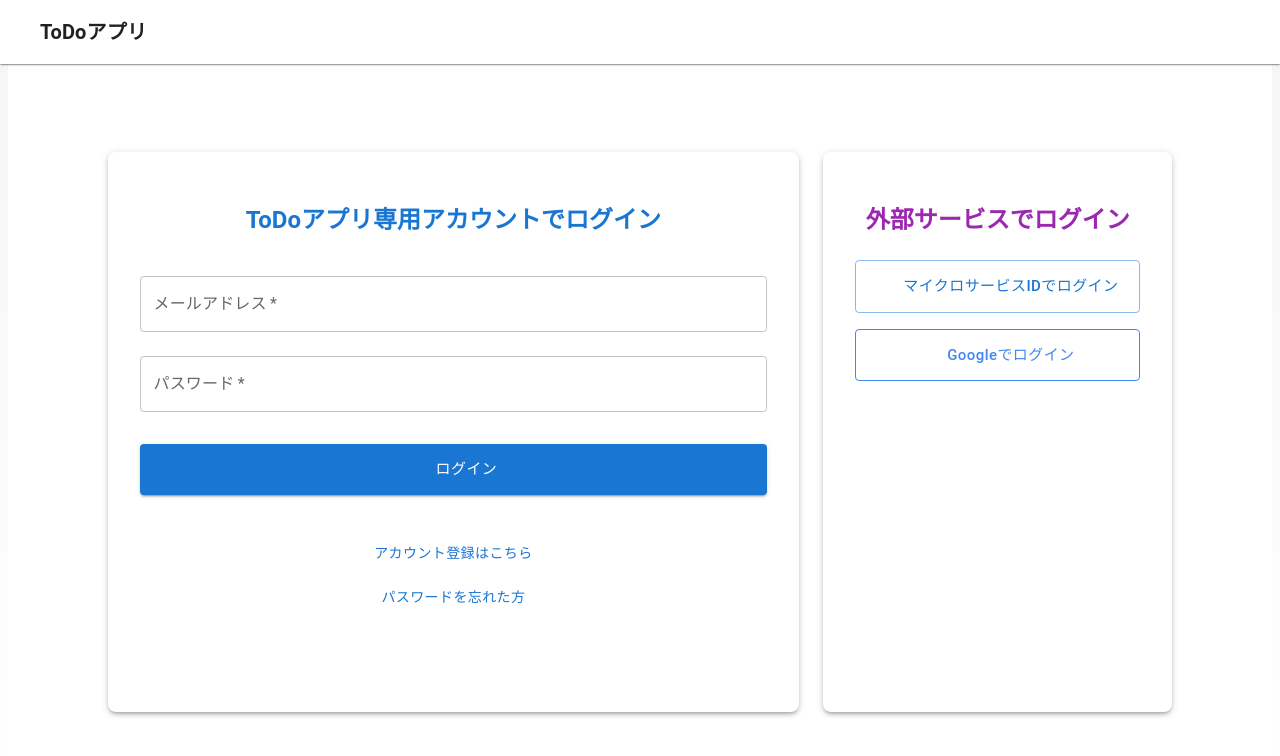
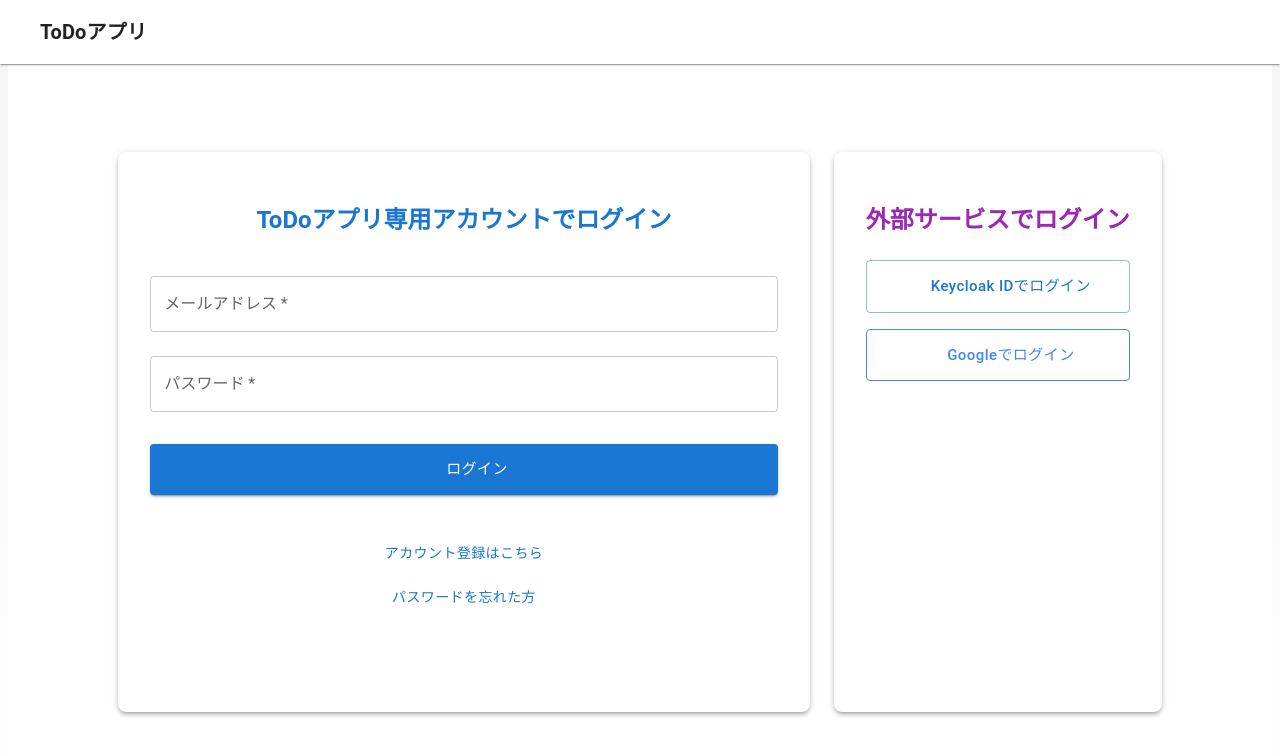
Before and after one commit to ryo-okazaki/todo-app-frontend, a Next.js app in the folder src/: page /login in a window 1280 px wide. Shown: the top 756 px of the page. Built offline with nearby package versions, Linux system fonts and the light colour scheme; some icons are missing; what @mui/material-nextjs would draw is missing.

Commit message:
fix: 名称を変更

```diff
--- a/src/components/features/auth/LoginForm.tsx
+++ b/src/components/features/auth/LoginForm.tsx
@@ -58,14 +58,14 @@ export default function LoginForm() {
     }
   };
 
-  // Keycloak認証(マイクロサービスID)
+  // Keycloak認証
   const handleKeycloakLogin = async () => {
     setIsLoading(true);
     setFormError(null);
     try {
       await loginWithKeycloak();
     } catch (error) {
-      setFormError('マイクロサービスIDでのログインに失敗しました');
+      setFormError('Keycloak IDでのログインに失敗しました');
       setIsLoading(false);
     }
   };
@@ -201,7 +201,7 @@ export default function LoginForm() {
                 disabled={isLoading}
                 sx={{ py: 1.5, textTransform: 'none' }}
               >
-                マイクロサービスIDでログイン
+                Keycloak IDでログイン
               </Button>
 
               <Button
```
